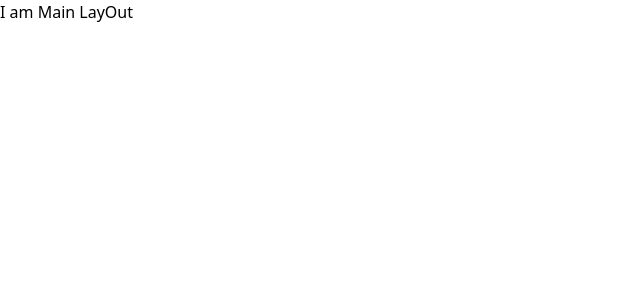
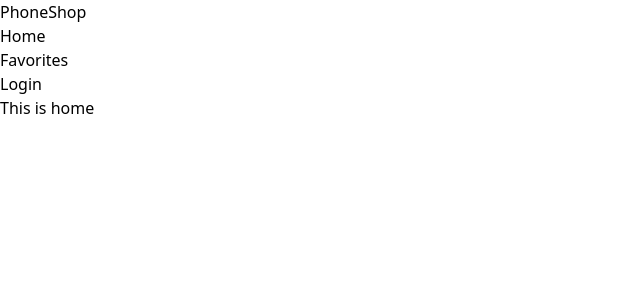
Before and after one commit to ShahariarSohan/phone-hub, a React (Vite) app: page / in a window 1280 px wide. Shown: the top 300 px of the page, without its empty margins (0-640 px from the left). Built offline with nearby package versions, Linux system fonts and the light colour scheme.

Commit message:
I have added route for mainlayout

```diff
--- /dev/null
+++ b/src/Header/Navbar.jsx
@@ -0,0 +1,47 @@
+import { NavLink } from "react-router-dom";
+
+const Navbar = () => {
+  return (
+    <div className="shadow-xl bg-base-100">
+      <nav>
+        <h1 className="text-3xl font-bold">PhoneShop</h1>
+        <div>
+          <ul>
+            <li>
+              <NavLink
+                to="/"
+                className={({ isActive, isPending }) =>
+                  isPending ? "pending" : isActive ? "active" : ""
+                }
+              >
+                Home
+              </NavLink>
+            </li>
+            <li>
+              <NavLink
+                to="/favorites"
+                className={({ isActive, isPending }) =>
+                  isPending ? "pending" : isActive ? "active" : ""
+                }
+              >
+                Favorites
+              </NavLink>
+            </li>
+            <li>
+              <NavLink
+                to="/login"
+                className={({ isActive, isPending }) =>
+                  isPending ? "pending" : isActive ? "active" : ""
+                }
+              >
+                Login
+              </NavLink>
+            </li>
+          </ul>
+        </div>
+      </nav>
+    </div>
+  );
+};
+
+export default Navbar;
--- a/src/Layout/MainLayout.jsx
+++ b/src/Layout/MainLayout.jsx
@@ -1,7 +1,11 @@
+import { Outlet } from "react-router-dom";
+import Navbar from "../Header/Navbar";
+
 const MainLayout = () => {
   return (
     <div>
-      <h1>I am Main LayOut</h1>
+      <Navbar></Navbar>
+      <Outlet></Outlet>
     </div>
   );
 };
--- /dev/null
+++ b/src/pages/Favorites.jsx
@@ -0,0 +1,9 @@
+const Favorites = () => {
+  return (
+    <div>
+      <h1>This is Favorites</h1>
+    </div>
+  );
+};
+
+export default Favorites;
--- /dev/null
+++ b/src/pages/Home.jsx
@@ -0,0 +1,9 @@
+const Home = () => {
+  return (
+    <div>
+      <h1>This is home</h1>
+    </div>
+  );
+};
+
+export default Home;
--- /dev/null
+++ b/src/pages/Login.jsx
@@ -0,0 +1,11 @@
+import React from "react";
+
+const Login = () => {
+  return (
+    <div>
+      <h1>This login page</h1>
+    </div>
+  );
+};
+
+export default Login;
```
Also changed, not shown: src/Root/Root.jsx (+17 -0 lines), src/Header/Banner.jsx (added).
